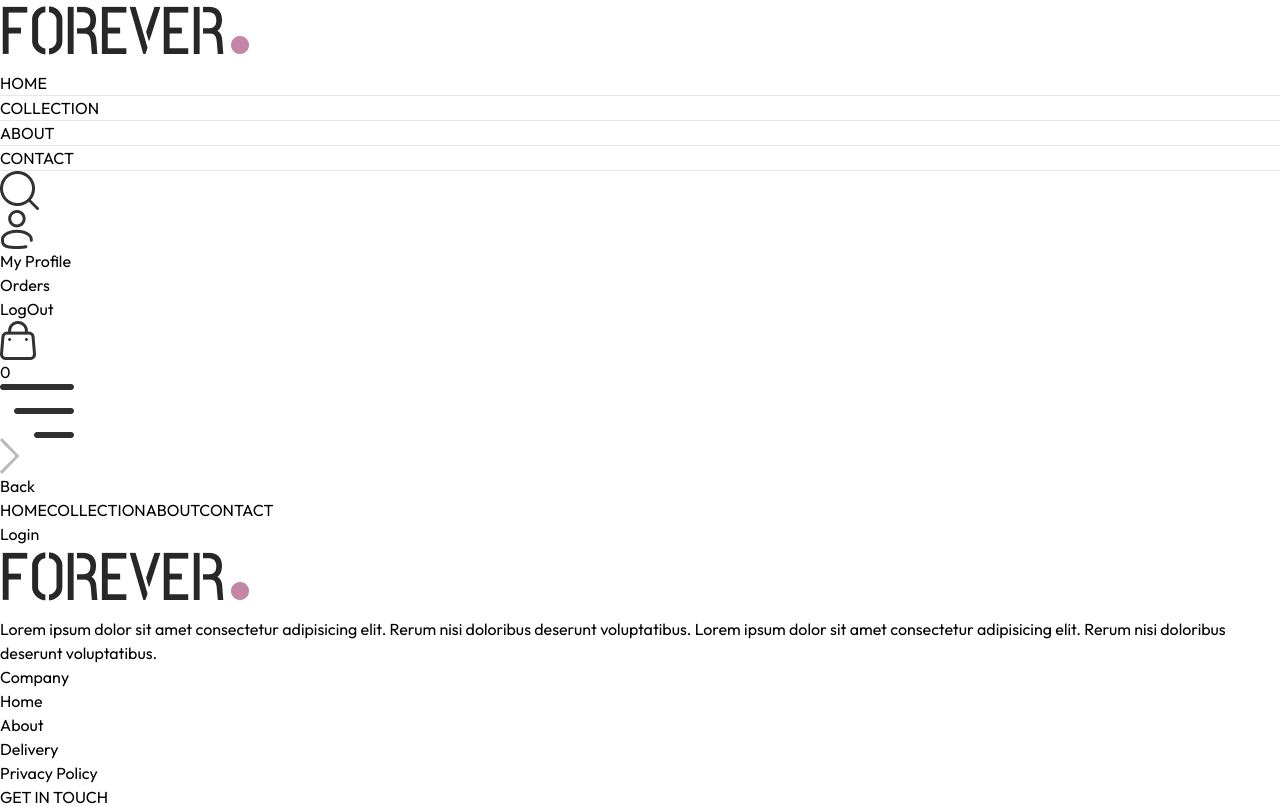
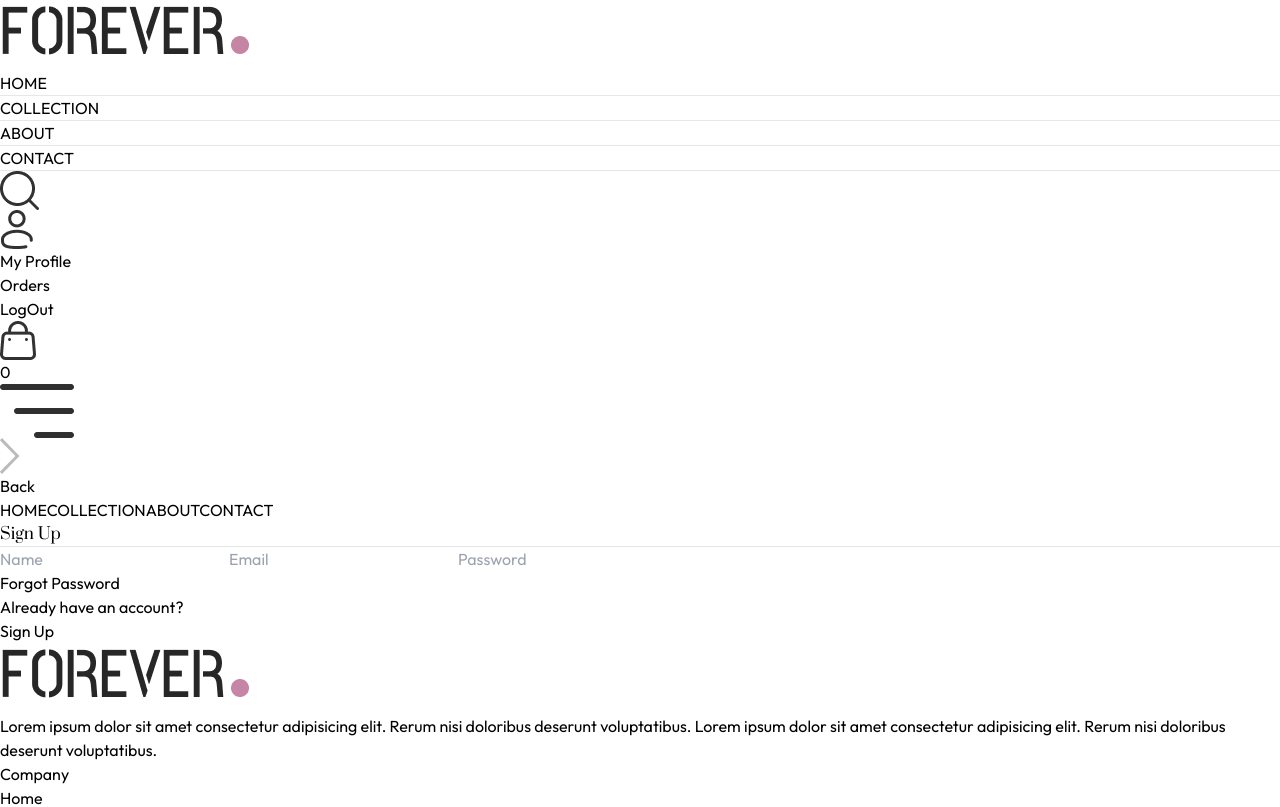
Before and after one commit to MoAnsarMansoorie/ecommerce-mern, a React (Vite) app in the folder frontend/: page /login in a window 1280 px wide. Shown: the top 807 px of the page. Built offline with nearby package versions, Linux system fonts and the light colour scheme.

Commit message:
create login page

```diff
--- a/frontend/src/components/Navbar.jsx
+++ b/frontend/src/components/Navbar.jsx
@@ -39,7 +39,7 @@
                 {/* <img src={assets.cart_icon} alt='Cart' className='w-5 cursor-pointer' /> */}
 
                 <div className='group relative'>
-                    <img src={assets.profile_icon} alt='User' className='w-5 cursor-pointer' />
+                    <Link to="/login"><img src={assets.profile_icon} alt='User' className='w-5 cursor-pointer' /></Link>
                     {/* Dropdown menu */}
                     <div className='absolute hidden group-hover:block bg-white dropdown-menu p-4 right-0'>
                         <div className='flex flex-col gap-2 w-36 py-3 px-5 bg-slate-100 text-gray-500 rounded'>
--- a/frontend/src/pages/Login.jsx
+++ b/frontend/src/pages/Login.jsx
@@ -1,8 +1,39 @@
-import React from 'react'
+import React, { useState } from 'react'
 
 const Login = () => {
+  const [currentState, setCurrentState] = useState("Sign Up")
+
+  const submitHandler = (e) => {
+    e.preventDefault()
+    // Here you would typically handle the form submission, e.g., send data to the server
+    console.log("Form submitted")
+    // Reset the form or handle success/failure as needed
+    e.target.reset()
+  }
+
   return (
-    <div>Login</div>
+    <form onSubmit={submitHandler} className='flex flex-col items-center w-[90%] sm:max-w-96 m-auto mt-14 gap-4 text-gray-800'>
+      <div className='inline-flex items-center gap-2 mb-2 mt-10'>
+        <p className='prata-regular text-3xl'>{currentState}</p>
+        <hr className='border-none h-[1.5px] w-8 bg-gray-800' />
+      </div>
+      {currentState === "LogIn" ? "" : <input type='text' className='w-full px-3 py-2 border border-gray-800' placeholder='Name' required />}
+      <input type='email' className='w-full px-3 py-2 border border-gray-800' placeholder='Email' required />
+      <input type='password' className='w-full px-3 py-2 border border-gray-800' placeholder='Password' required />
+      <div className='flex w-full justify-between text-sm mt-[-8px]'>
+        <p className='text-red-400 cursor-pointer' >Forgot Password</p>
+        {
+          currentState === "LogIn" ?
+          <p className='text-gray-800 cursor-pointer' onClick={() => setCurrentState("Sign Up")}>Create an account</p> :
+          <p className='text-gray-800 cursor-pointer' onClick={() => setCurrentState("LogIn")}>Already have an account?</p>
+        }
+      </div>
+      <button className='bg-black text-white font-light px-4 py-2 mt-4'>
+        {
+          currentState === "LogIn" ? "Log In" : "Sign Up"
+        }
+      </button>
+    </form>
   )
 }
 
--- a/frontend/src/pages/Orders.jsx
+++ b/frontend/src/pages/Orders.jsx
@@ -1,7 +1,6 @@
 import React, { useContext } from 'react'
 import { ShopContext } from '../context/ShopContext'
 import Title from "../components/Title"
-import { assets } from '../assets/assets'
 
 const Orders = () => {
   const {products, currency} = useContext(ShopContext)
```
